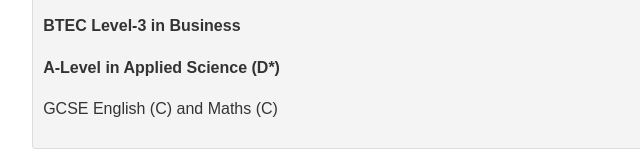
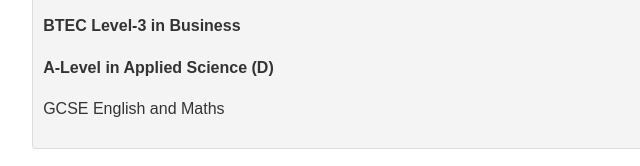
Before and after one commit to AyomideOluniyi/SemereKidane-CV, a plain HTML site: page index.html in a window 1280 px wide. Shown: the part 324-490 px from the top of the page, 211-851 px from the left. Drawn offline with Linux system fonts and the light colour scheme.

Commit message:
change of date

```diff
--- a/index.html
+++ b/index.html
@@ -80,8 +80,8 @@
             <div class="section-content">
                 <p><strong>Level 3 Gas Engineering Training Course</strong></p>
                 <p><strong>BTEC Level-3 in Business</strong></p>
-                <p><strong>A-Level in Applied Science (D*)</strong></p>
-                <p>GCSE English (C) and Maths (C)</p>
+                <p><strong>A-Level in Applied Science (D)</strong></p>
+                <p>GCSE English and Maths</p>
             </div>
         </section>
         <section class="section">
```
